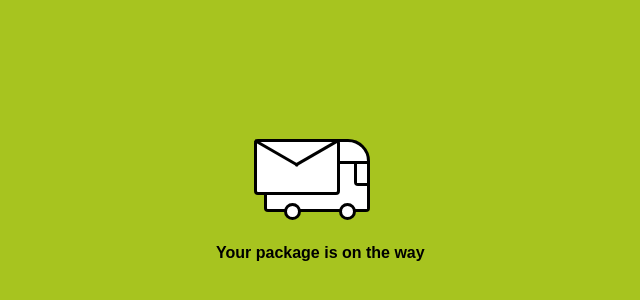
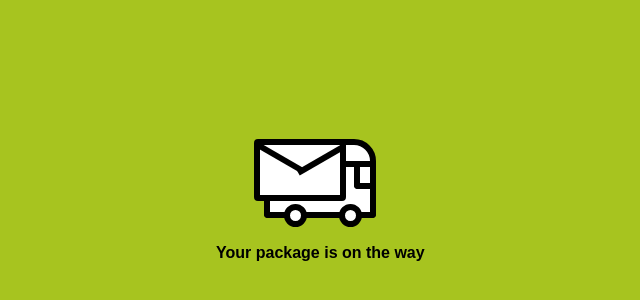
Before and after one commit to ValorLin/Mailman-Icon, a website: page index.html in a window 1280 px wide. Shown: the part 226-526 px from the top of the page, without its empty margins (326-966 px from the left). Drawn offline with Linux system fonts and the light colour scheme.

Commit message:
strokeWidth

```diff
--- a/styles/main.less
+++ b/styles/main.less
@@ -1,7 +1,7 @@
 @baseSize: 1px;
 
 @borderRadius: 4 * @baseSize;
-@strokeWidth: 3 * @baseSize;
+@strokeWidth:6 * @baseSize;
 @strokeStyle: @strokeWidth solid #000000;
 
 @truckWidth: 100 * @baseSize;
@@ -116,7 +116,7 @@
     position: absolute;
     border-bottom-left-radius: @borderRadius;
     border-right: none;
-    right: -3 * @baseSize;
+    right: -@strokeWidth;
     top: @truckHeadHeight;
   }
 
@@ -133,7 +133,7 @@
     height: @truckWheelHeight;
     border-radius: 50%;
     position: absolute;
-    bottom: -@truckWheelHeight;
+    bottom: -@truckWheelHeight/2 - @strokeWidth*2;
     animation: shake-big 1s infinite;
 
     &:nth-child(2n+1) {
```
Also changed, not shown: styles/main.css.
